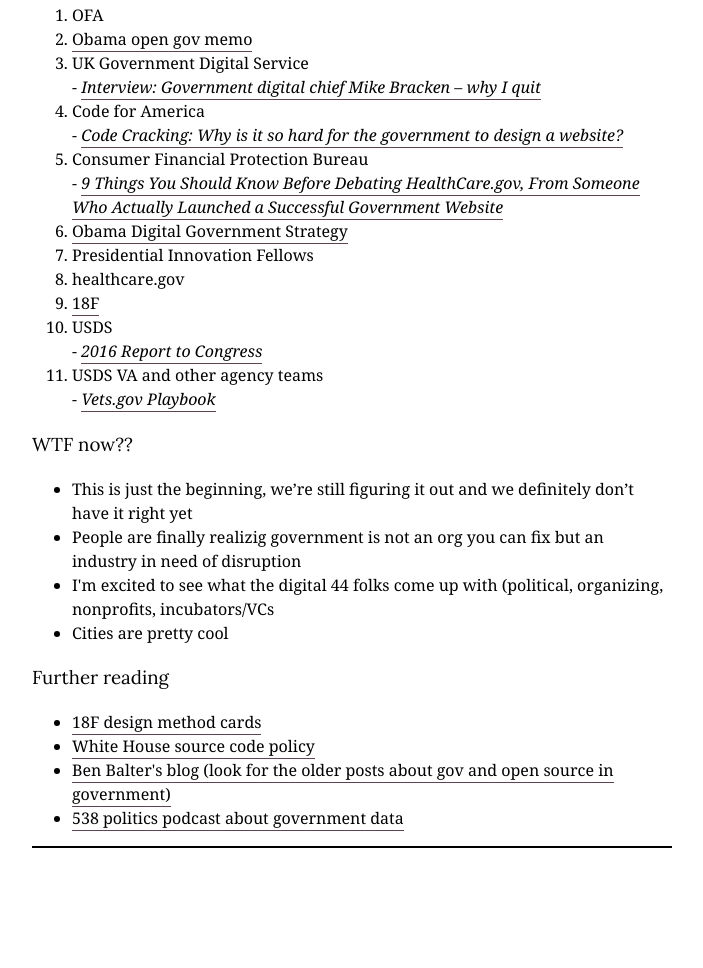
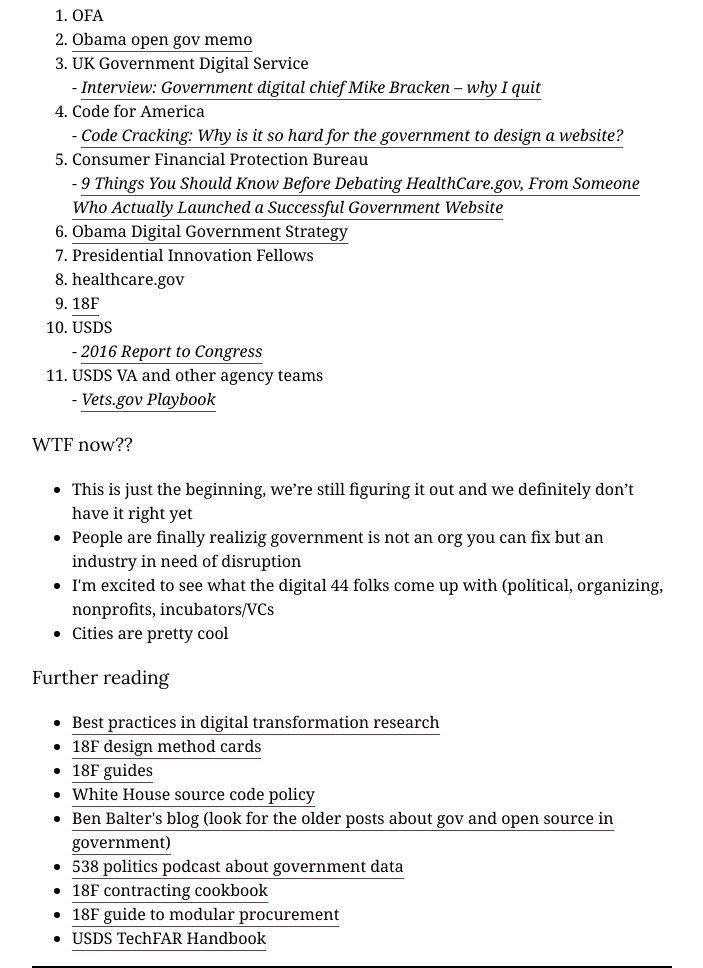
Before and after one commit to leahbannon/final-project, a plain HTML site: page harvardapi.html in a window 1280 px wide. Shown: the part 2335-3303 px from the top of the page, without its empty margins (288-991 px from the left). Before the commit the page ends 3183 px from the top, so only its background shows below. Drawn offline with nearby package versions, Linux system fonts and the light colour scheme.

Commit message:
Update harvardapi.html

```diff
--- a/harvardapi.html
+++ b/harvardapi.html
@@ -140,10 +140,15 @@
 
     <h3 id="#further">Further reading</h3>
         <ul>
+          <li><a href="https://github.com/18F/transformation-research/blob/master/preliminary-report.md">Best practices in digital transformation research</a>
           <li><a href="https://methods.18f.gov/">18F design method cards</a></li>
+          <li><a href="https://guides.18f.gov/guides/">18F guides</a></li>
           <li><a href="https://sourcecode.cio.gov/">White House source code policy</a></li>
           <li><a href="https://ben.balter.com">Ben Balter's blog (look for the older posts about gov and open source in government)</a></li>
           <li><a href="https://fivethirtyeight.com/features/politics-podcast-data-under-trump/">538 politics podcast about government data</a></li>
+          <li><a href="https://pages.18f.gov/contracting-cookbook/">18F contracting cookbook</a></li>
+          <li><a href="https://modularcontracting.18f.gov/">18F guide to modular procurement</a></li>
+          <li><a href="https://playbook.cio.gov/techfar/">USDS TechFAR Handbook</a></li>
         </ul>
 
       </section>
```
